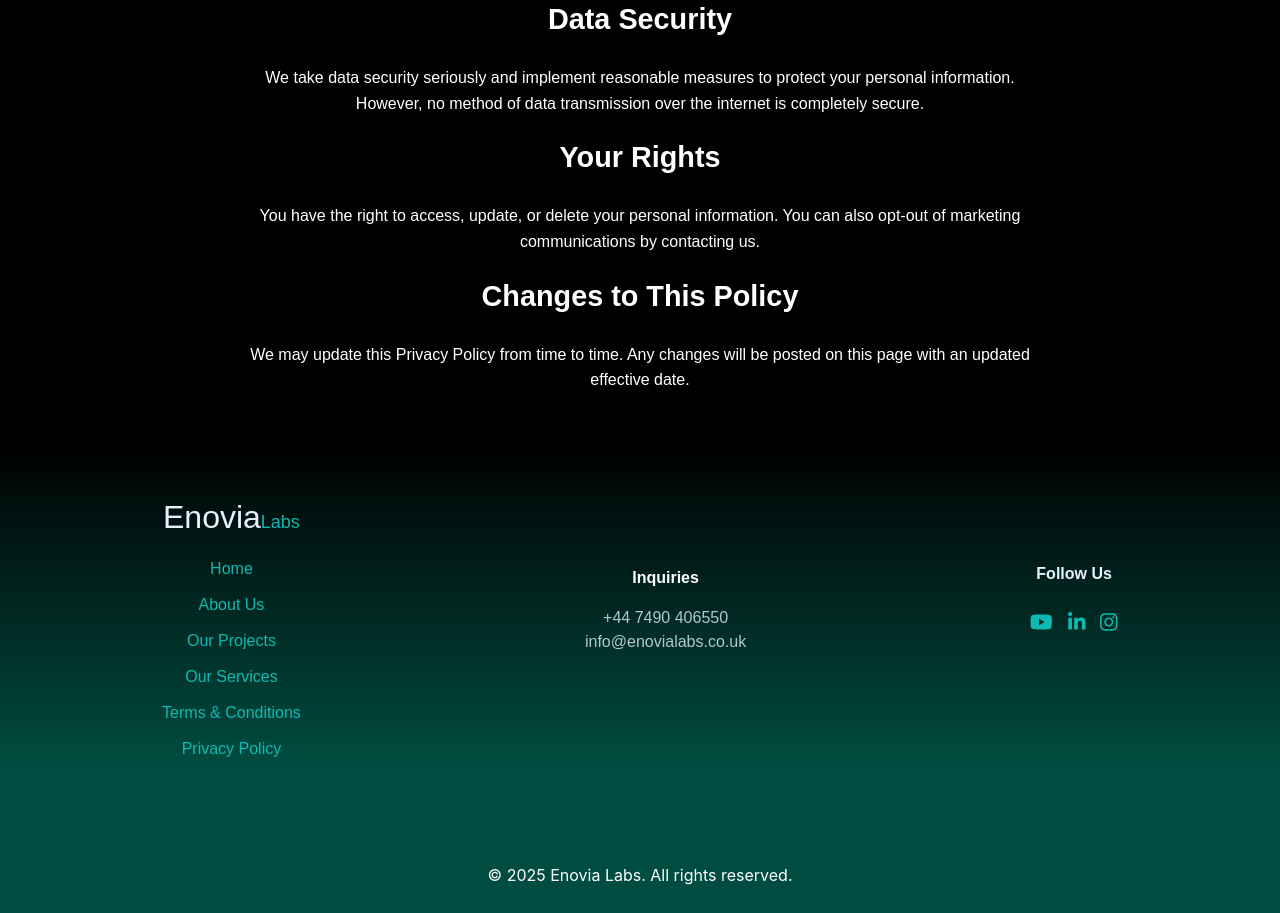
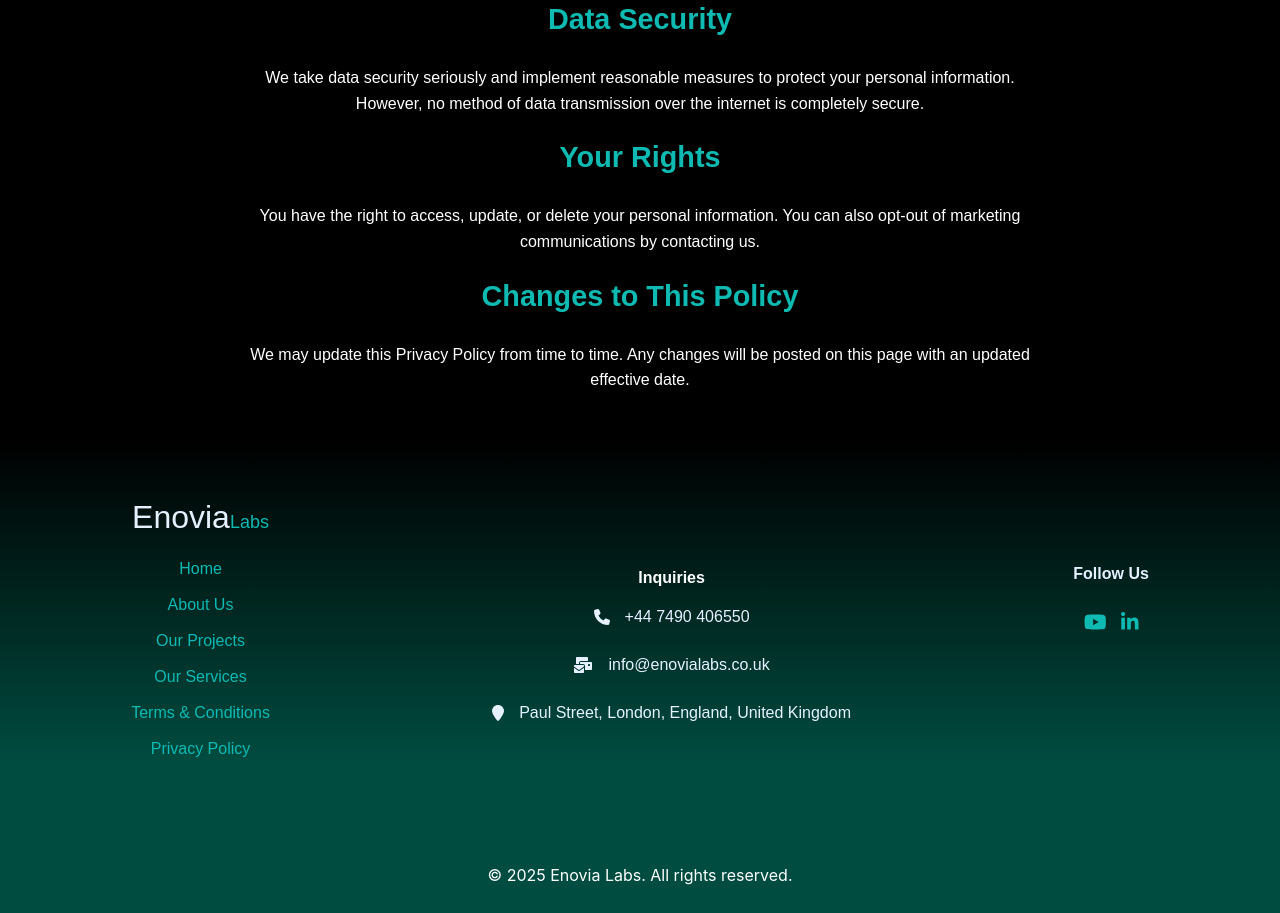
Before and after one commit to ahsanshabbir797/enovia-labs, a React (Vite) app: page /privacy-policy in a window 1280 px wide. Shown: the part 1180-2093 px from the top of the page. Built offline with nearby package versions, Linux system fonts and the light colour scheme.

Commit message:
Logo links and minor design changes

```diff
--- a/src/components/Footer/Footer.module.css
+++ b/src/components/Footer/Footer.module.css
@@ -62,6 +62,16 @@
 .address {
   margin-top: 3rem;
 }
+.addressContainer{
+  display: flex;
+  flex-direction: column;
+}
+.contactContainer{
+  display: flex;
+align-items: center;
+justify-content: center;
+gap: 15px;
+}
 
 .footerDivRight {
   margin-top: 3rem;
@@ -88,6 +98,7 @@
 .footer .social .socialIcons {
   display: flex;
   gap: 15px;
+  justify-content: center;
 }
 
 .footer .social .socialIcons a {
@@ -135,6 +146,9 @@
 
   .logo-text {
     align-items: center;
+  }
+  .contactContainer > span{
+    font-size: 0.9rem;
   }
 }
 
--- a/src/components/Footer/Footer.tsx
+++ b/src/components/Footer/Footer.tsx
@@ -2,9 +2,14 @@ import styles from "./Footer.module.css";
 import { FontAwesomeIcon } from "@fortawesome/react-fontawesome";
 import {
   faLinkedinIn,
-  faInstagram,
+  // faInstagram,
   faYoutube,
 } from "@fortawesome/free-brands-svg-icons";
+import {
+  faMailBulk,
+  faMapMarker,
+  faPhone,
+} from "@fortawesome/free-solid-svg-icons";
 
 const Footer = () => {
   return (
@@ -40,10 +45,22 @@ const Footer = () => {
 
           <div className={styles.address}>
             <h4>Inquiries</h4>
-            <p>
-              +44 7490 406550
-              <br /> info@enovialabs.co.uk
-            </p>
+            <div className={styles.addressContainer}>
+              <div className={styles.contactContainer}>
+                <FontAwesomeIcon icon={faPhone} />
+                <span>+44 7490 406550</span>
+              </div>
+              <br />
+              <div className={styles.contactContainer}>
+                <FontAwesomeIcon icon={faMailBulk} />
+                <span> info@enovialabs.co.uk</span>
+              </div>
+              <br />
+              <div className={styles.contactContainer}>
+                <FontAwesomeIcon icon={faMapMarker} />
+                <span> Paul Street, London, England, United Kingdom</span>
+              </div>
+            </div>
           </div>
 
           <div className={styles.footerDivRight}>
@@ -56,12 +73,17 @@ const Footer = () => {
                 >
                   <FontAwesomeIcon icon={faYoutube} />
                 </a>
-                <a href="#">
+                <a
+                  href="https://www.linkedin.com/company/enovialabs/"
+                  target="_blank"
+                >
                   <FontAwesomeIcon icon={faLinkedinIn} />
                 </a>
+                {/*
+                Will be active once we have an insta page
                 <a href="#">
                   <FontAwesomeIcon icon={faInstagram} />
-                </a>
+                </a> */}
               </div>
             </div>
           </div>
--- a/src/components/ImageCover/ImageCover.module.css
+++ b/src/components/ImageCover/ImageCover.module.css
@@ -182,6 +182,11 @@
     margin-top: 1rem;
   }
 }
+@media screen and (max-width: 769px) {
+  .banner-paragraph{
+    display: none;
+  }
+}
 
 @media screen and (min-width: 769px) and (max-width: 1024px) {
 
--- a/src/pages/Policy/PrivacyPolicy.module.css
+++ b/src/pages/Policy/PrivacyPolicy.module.css
@@ -14,7 +14,7 @@
 
   .subHeading {
     font-size: 1.8rem;
-    color: white;
+    color: #0ebab1;
     margin-top: 20px;
   }
 
--- a/src/pages/Policy/PrivacyPolicy.tsx
+++ b/src/pages/Policy/PrivacyPolicy.tsx
@@ -6,7 +6,8 @@ const PrivacyPolicy = () => {
   return (
     <div className={styles.mainContainer}>
       <ImageBanner
-        bannerTitle="Privacy Policy"
+        bannerTitle=""
+        bannerSubHeading="Privacy Policy"
         height="40rem"
         imagePath={policy}
         paragraphText="Last Updated: Feb 01, 2025"
--- a/src/pages/Projects/Projects.module.css
+++ b/src/pages/Projects/Projects.module.css
@@ -12,7 +12,8 @@
   }
 
   .heading {
-    font-size: 2rem;
+    font-size: 3.2em;
+    line-height: 1.1;
     margin-bottom: 30px;
   }
 
--- a/src/pages/Terms/Terms.module.css
+++ b/src/pages/Terms/Terms.module.css
@@ -10,6 +10,7 @@
     font-size: 28px;
     font-weight: bold;
     margin-bottom: 20px;
+    color: white;
   }
 
   .section {
@@ -25,4 +26,5 @@
   .section p {
     font-size: 16px;
     line-height: 1.5;
+    color: white;
   }
--- a/src/pages/Terms/Terms.tsx
+++ b/src/pages/Terms/Terms.tsx
@@ -6,7 +6,8 @@ const TermsAndConditions = () => {
   return (
     <div className={styles.mainContainer}>
       <ImageBanner
-        bannerTitle="Terms and Conditions"
+        bannerTitle=""
+        bannerSubHeading="Terms and Conditions"
         height="40rem"
         imagePath={policy}
         paragraphText="Our terms and conditions outline the rules and regulations for the use of our software development services."
```
